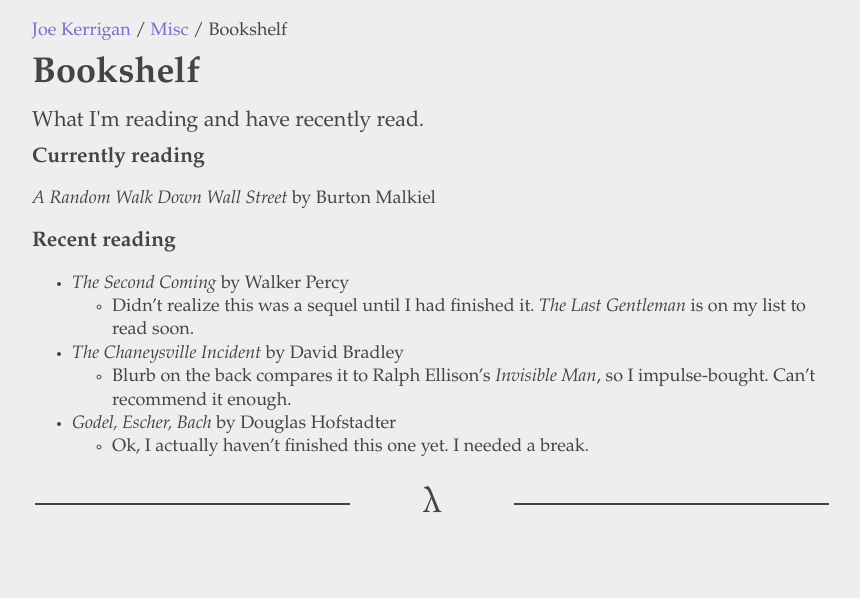
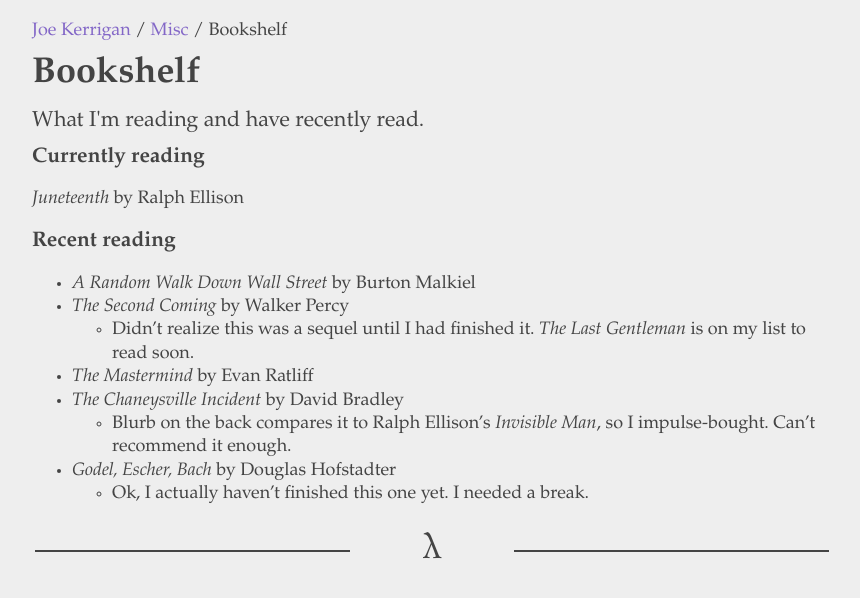
Before and after one commit to joek13/joek13.github.io, a Jekyll site: the page built from misc/bookshelf.md, in a window 1280 px wide. Shown: the top 598 px of the page, without its empty margins (208-1068 px from the left). Built offline with Jekyll 4.4.1, drawn with Linux system fonts in a browser that asks for light colours.

Commit message:
update bookshelf

```diff
--- a/misc/bookshelf.md
+++ b/misc/bookshelf.md
@@ -5,11 +5,13 @@ description: What I'm reading and have recently read.
 ---
 
 ### Currently reading
-*A Random Walk Down Wall Street* by Burton Malkiel
+*Juneteenth* by Ralph Ellison
 
 ### Recent reading
+- *A Random Walk Down Wall Street* by Burton Malkiel
 - *The Second Coming* by Walker Percy
     - Didn't realize this was a sequel until I had finished it. *The Last Gentleman* is on my list to read soon.
+- *The Mastermind* by Evan Ratliff
 - *The Chaneysville Incident* by David Bradley
     - Blurb on the back compares it to Ralph Ellison's *Invisible Man*, so I impulse-bought. Can't recommend it enough.
 - *Godel, Escher, Bach* by Douglas Hofstadter
```
